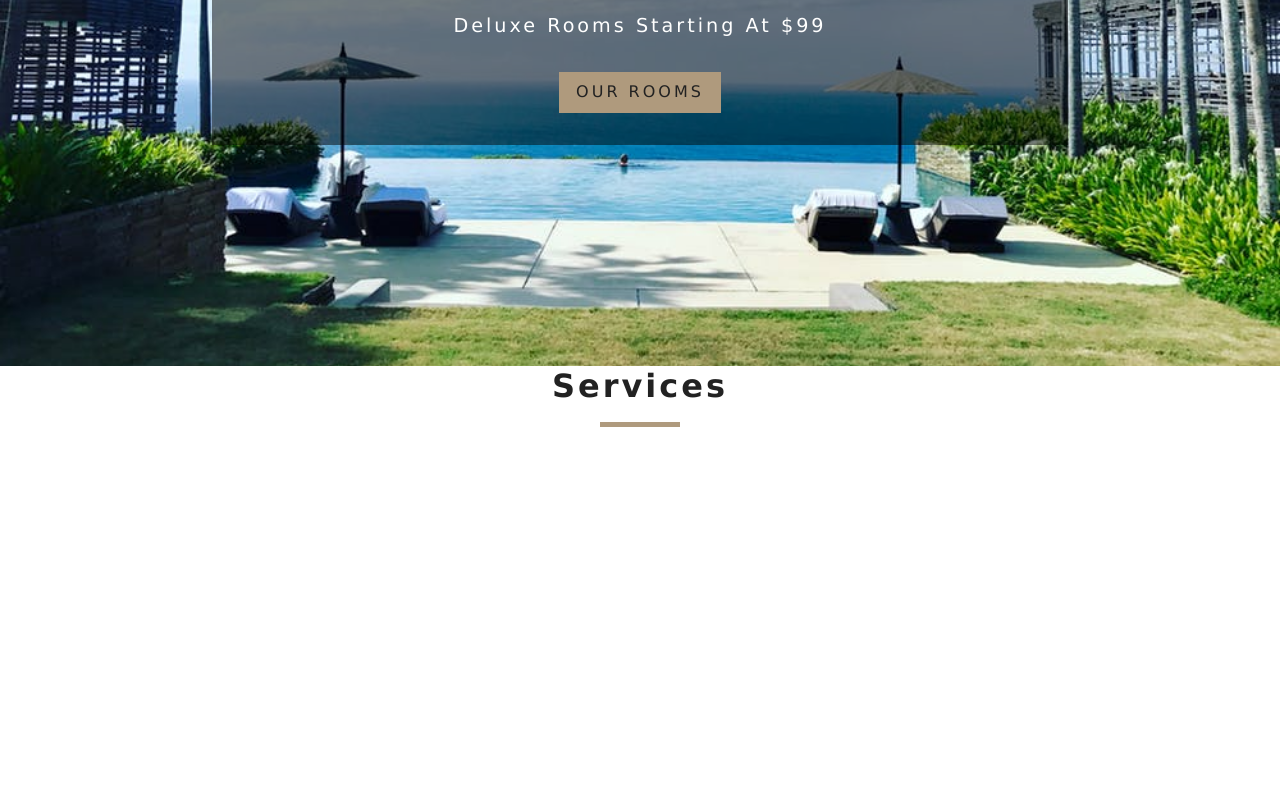
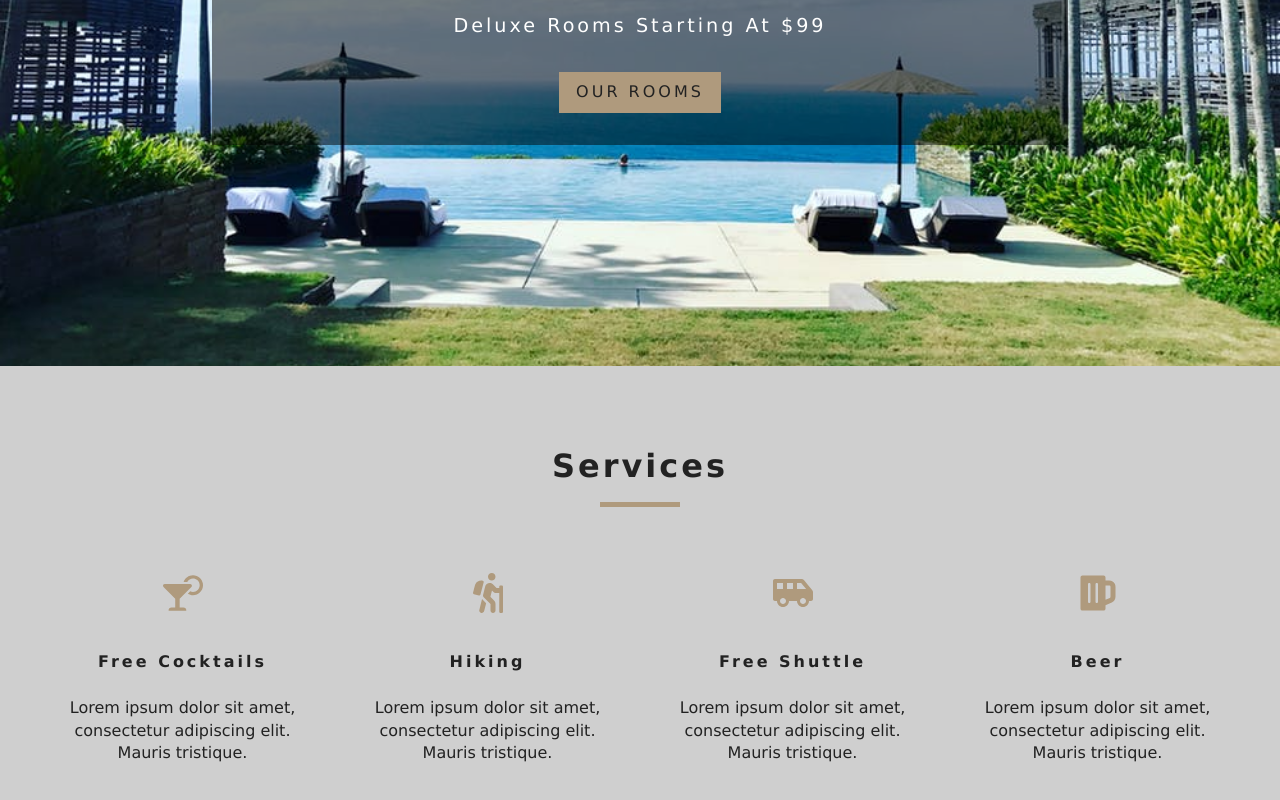
Before and after one commit to vinaykangralkar/resort-booking, a React (Create React App) app: page / in a window 1280 px wide. Shown: the part 434-1234 px from the top of the page. Before the commit the page ends 925 px from the top, so only its background shows below. Built offline with nearby package versions, Linux system fonts and the light colour scheme.

Commit message:
Added services component

```diff
--- a/src/App.css
+++ b/src/App.css
@@ -252,6 +252,7 @@
 }
 .services h6 {
   letter-spacing: var(--mainSpacing);
+  text-transform: capitalize;
 }
 .services p {
   width: 80%;
--- a/src/components/Services.js
+++ b/src/components/Services.js
@@ -1,12 +1,48 @@
 import React, { Component } from 'react';
 import Title from './Title';
+import {FaCocktail, FaHiking, FaShuttleVan, FaBeer} from 'react-icons/fa';
 
 export default class Services extends Component {
+    state = {
+        services:[
+            {
+                icon: <FaCocktail />,
+                title: 'free cocktails',
+                info: 'Lorem ipsum dolor sit amet, consectetur adipiscing elit. Mauris tristique.'
+            },
+            {
+                icon: <FaHiking />,
+                title: 'Hiking',
+                info: 'Lorem ipsum dolor sit amet, consectetur adipiscing elit. Mauris tristique.'
+            },
+            {
+                icon: <FaShuttleVan />,
+                title: 'Free Shuttle',
+                info: 'Lorem ipsum dolor sit amet, consectetur adipiscing elit. Mauris tristique.'
+            },
+            {
+                icon: <FaBeer />,
+                title: 'Beer',
+                info: 'Lorem ipsum dolor sit amet, consectetur adipiscing elit. Mauris tristique.'
+            }
+        ]
+    }
     render() {
         return (
-            <div>
+            <section className='services'>
                 <Title title='Services' />
-            </div>
+                <div className='services-center'>
+                    {this.state.services.map((item, index) => {
+                        return(
+                            <article key={index} className='service'>
+                                <span>{item.icon}</span>
+                                <h6>{item.title}</h6>
+                                <p>{item.info}</p>
+                            </article>
+                        )
+                    })}
+                </div>
+            </section>
         )
     }
 }
```
Also changed, not shown: 1 other file (tests, documents, lock files or other folders).
